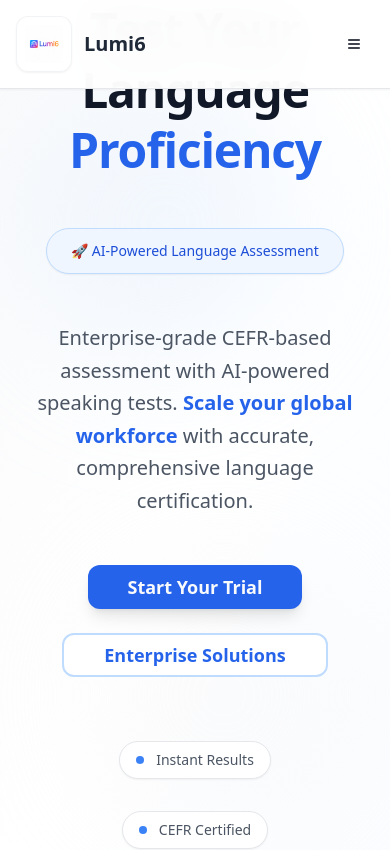
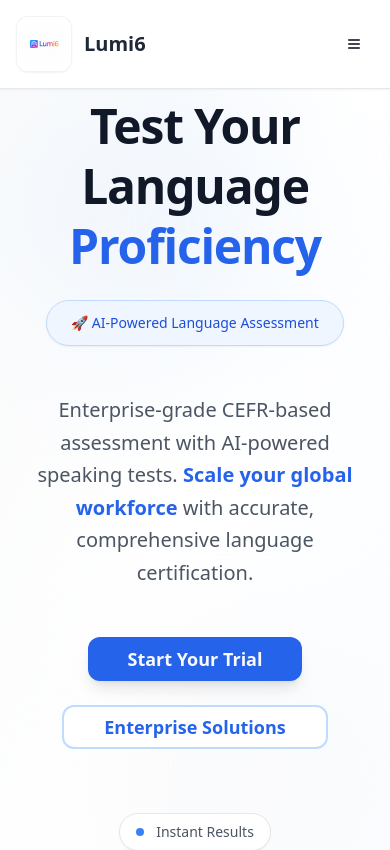
Before and after one commit to lexiscore/Lumi6, a React (Vite) app: page / in a window 390 px wide. Shown: the top 850 px of the page. Built offline with nearby package versions, Linux system fonts and the light colour scheme.

Commit message:
Fix: Hero section text visibility
Adjusted the Hero section's layout to ensure the "Test Your Language Proficiency" text is visible and not obscured by other elements.

```diff
--- a/src/components/landing/Hero.tsx
+++ b/src/components/landing/Hero.tsx
@@ -3,17 +3,17 @@ import { Link } from "react-router-dom";
 
 export default function Hero() {
   return (
-    <div className="relative overflow-hidden bg-gradient-to-br from-gray-50 via-white to-blue-50/30 min-h-screen flex items-center justify-center">
+    <div className="relative overflow-hidden bg-gradient-to-br from-gray-50 via-white to-blue-50/30 min-h-screen flex items-center justify-center pt-24">
       <div className="relative z-10">
         <div className="mx-auto max-w-7xl px-4 sm:px-6 lg:px-8">
           <div className="mx-auto max-w-4xl">
             <div className="text-center">
-              <h1 className="text-5xl sm:text-6xl md:text-7xl font-bold tracking-tight text-gray-900 leading-tight mb-8">
+              <h1 className="text-5xl sm:text-6xl md:text-7xl font-bold tracking-tight text-gray-900 leading-tight mb-6">
                 <span className="text-gray-900">Test Your Language</span>
                 <span className="block text-blue-600">Proficiency</span>
               </h1>
 
-              <div className="inline-flex items-center rounded-full bg-blue-50 border border-blue-200 px-6 py-3 text-sm font-medium text-blue-700 mb-12 shadow-sm mt-4">
+              <div className="inline-flex items-center rounded-full bg-blue-50 border border-blue-200 px-6 py-3 text-sm font-medium text-blue-700 mb-12 shadow-sm">
                 🚀 AI-Powered Language Assessment
               </div>
 
```
